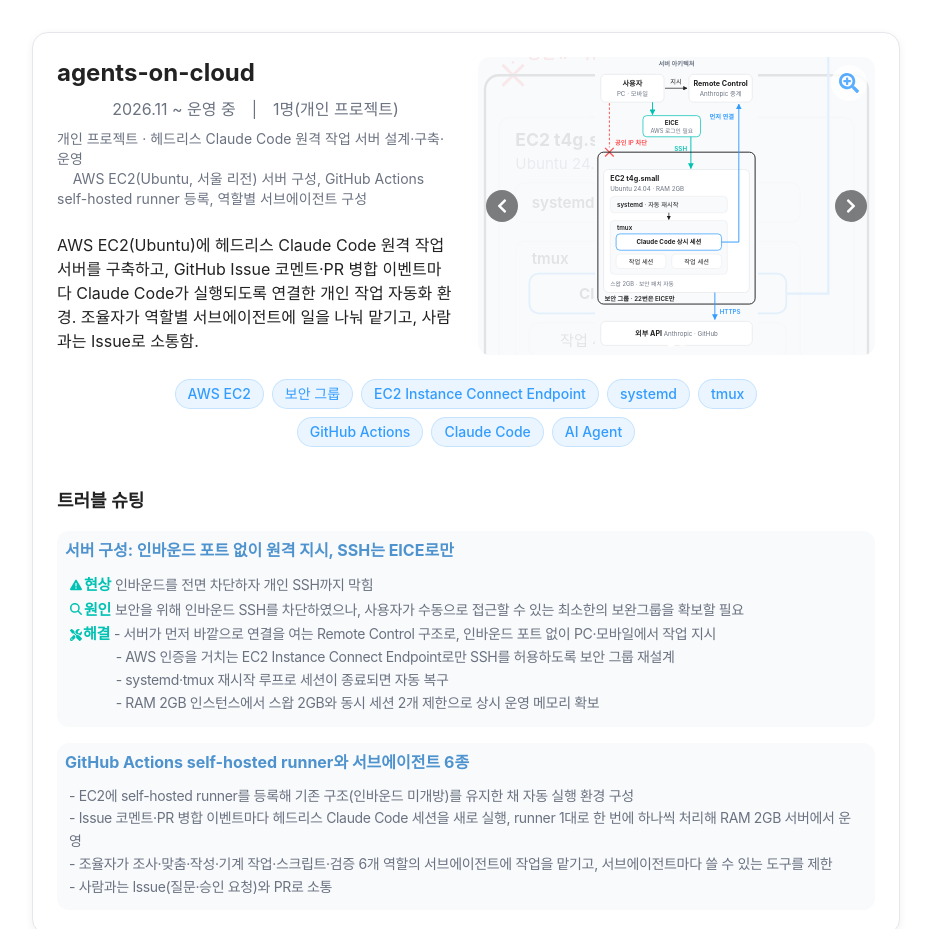
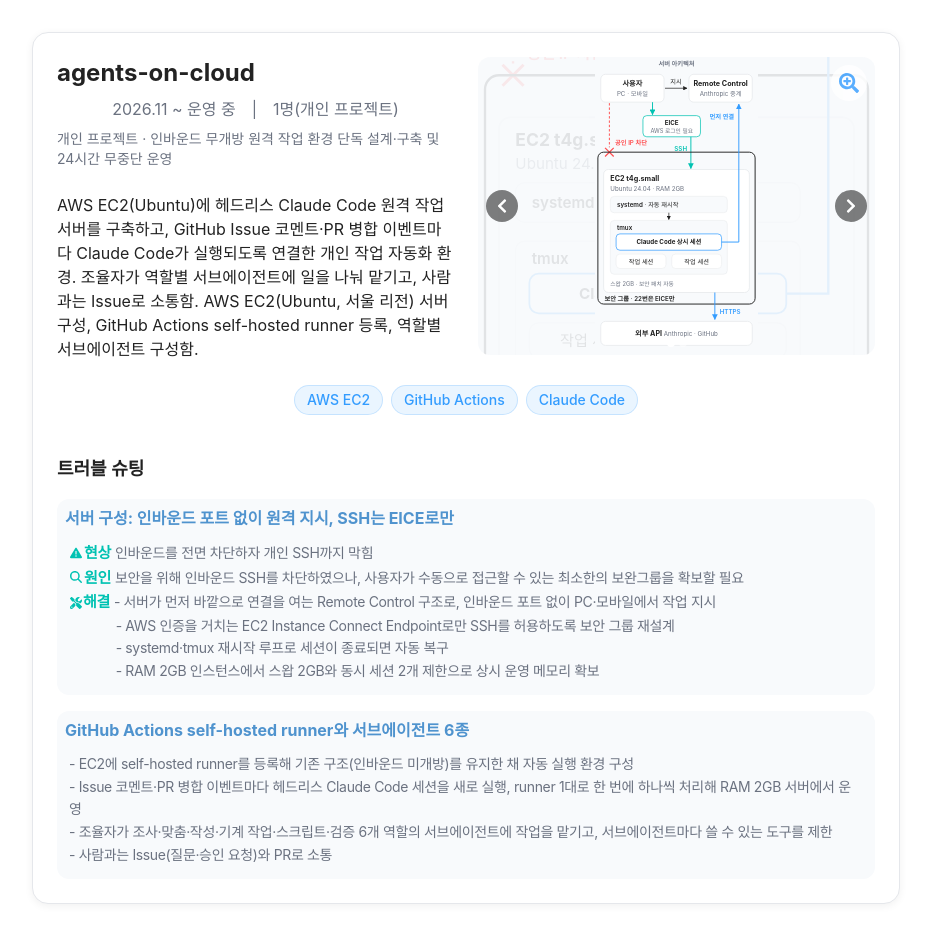
Before and after one commit to JEmilyKoo/portfolio, a Next.js app: page / in a window 1280 px wide. Shown: the part 6500-7429 px from the top of the page, without its empty margins (174-1105 px from the left). Built offline with nearby package versions, Linux system fonts and the light colour scheme.

Commit message:
agents-on-cloud 역할·기술 스택 축약 (job-research #105)

```diff
--- a/components/projects.ts
+++ b/components/projects.ts
@@ -270,21 +270,11 @@ const projects: Project[] = [
   {
     title: 'agents-on-cloud',
     period: '2026.11 ~ 운영 중',
-    role: `개인 프로젝트 · 헤드리스 Claude Code 원격 작업 서버 설계·구축·운영
-    AWS EC2(Ubuntu, 서울 리전) 서버 구성, GitHub Actions self-hosted runner 등록, 역할별 서브에이전트 구성`,
+    role: `개인 프로젝트 · 인바운드 무개방 원격 작업 환경 단독 설계·구축 및 24시간 무중단 운영`,
     description:
-      'AWS EC2(Ubuntu)에 헤드리스 Claude Code 원격 작업 서버를 구축하고, GitHub Issue 코멘트·PR 병합 이벤트마다 Claude Code가 실행되도록 연결한 개인 작업 자동화 환경. 조율자가 역할별 서브에이전트에 일을 나눠 맡기고, 사람과는 Issue로 소통함.',
+      'AWS EC2(Ubuntu)에 헤드리스 Claude Code 원격 작업 서버를 구축하고, GitHub Issue 코멘트·PR 병합 이벤트마다 Claude Code가 실행되도록 연결한 개인 작업 자동화 환경. 조율자가 역할별 서브에이전트에 일을 나눠 맡기고, 사람과는 Issue로 소통함. AWS EC2(Ubuntu, 서울 리전) 서버 구성, GitHub Actions self-hosted runner 등록, 역할별 서브에이전트 구성함.',
     metrics: [],
-    technologies: [
-      'AWS EC2',
-      '보안 그룹',
-      'EC2 Instance Connect Endpoint',
-      'systemd',
-      'tmux',
-      'GitHub Actions',
-      'Claude Code',
-      'AI Agent',
-    ],
+    technologies: ['AWS EC2', 'GitHub Actions', 'Claude Code'],
     image: ['/images/agents-on-cloud-server.svg', '/images/agents-on-cloud-flow.svg'],
     troubleshooting: [
       {
```
